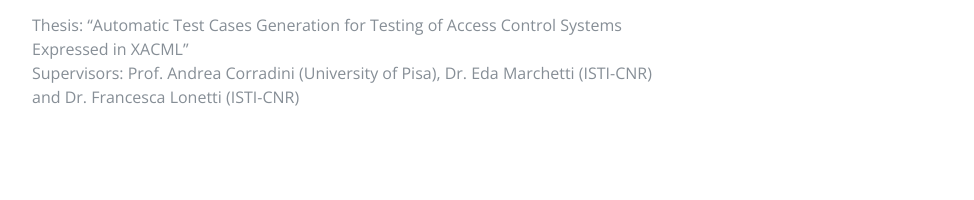
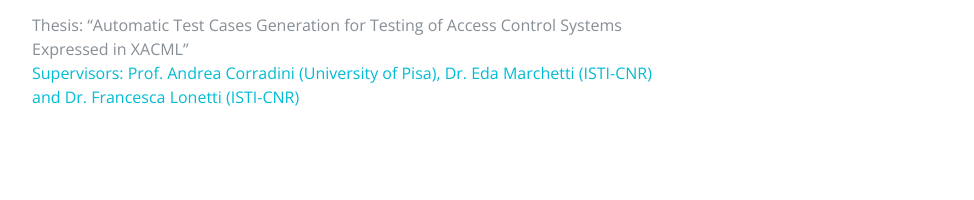
Before and after one commit to daoudagh/daoudagh.github.io, a plain HTML site: page index.html in a window 1280 px wide. Shown: the part 3281-3481 px from the top of the page, without its empty margins (288-1262 px from the left). Drawn offline with nearby package versions, Linux system fonts and the light colour scheme; a script that the page names is missing; a web font is replaced by a local one.

Commit message:
Update index.html

```diff
--- a/index.html
+++ b/index.html
@@ -347,6 +347,7 @@
             <h3 class="mb-0">B.Sc. in Computer Science</h3>
             <div class="subheading mb-3">University of Pisa, Italy</div>
             <p>Thesis: “Automatic Test Cases Generation for Testing of Access Control Systems Expressed in XACML”
+              <a href="https://github.com/daoudagh/daoudagh.github.io/blob/952a40d88aa809f6d1305a254690643727ee51e0/papers/X-CREATE_Tesi_RelazioneFinale.pdf">
               <br /> Supervisors: Prof. Andrea Corradini (University of Pisa), Dr. Eda Marchetti (ISTI-CNR) and Dr. Francesca Lonetti (ISTI-CNR)
             </p>
           </div>
```
